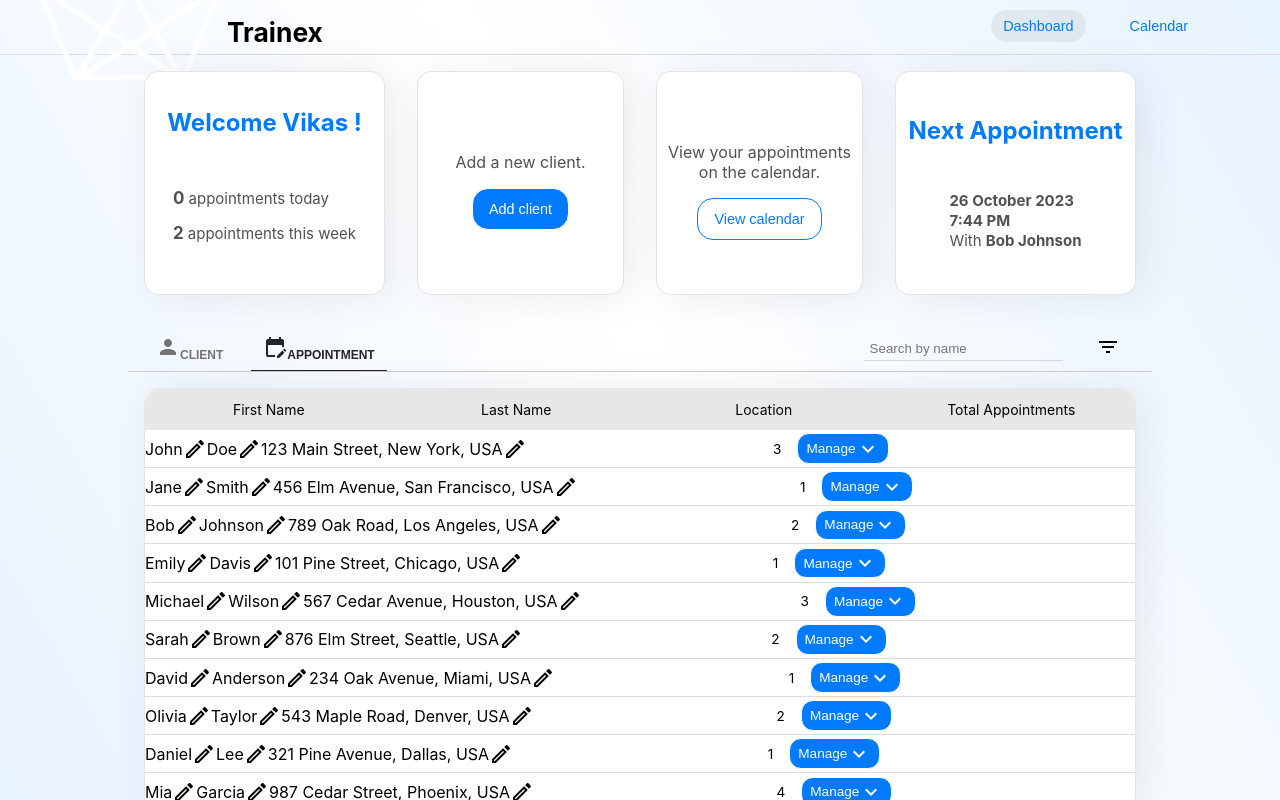
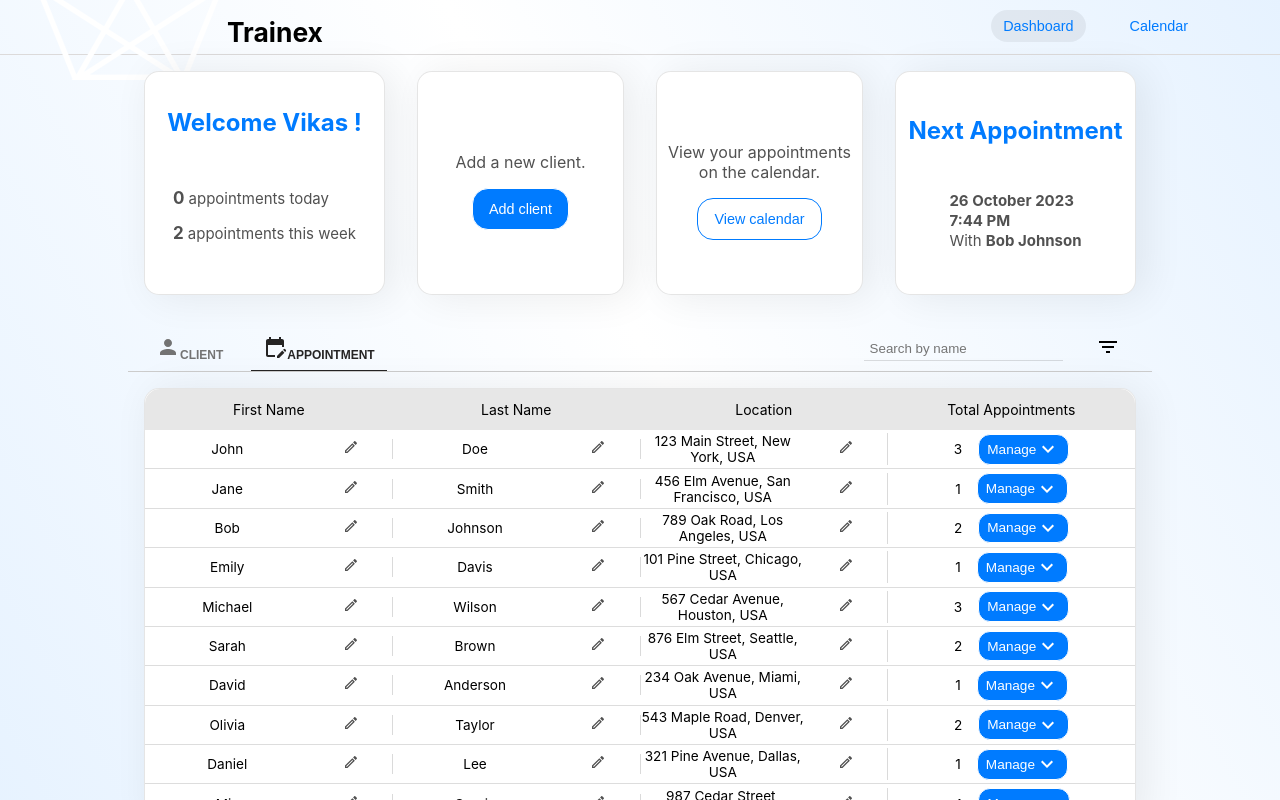
Before and after one commit to Vikas10102001/Trainex, a React (Create React App) app: page / in a window 1280 px wide. Built offline with nearby package versions, Linux system fonts and the light colour scheme.

Commit message:
updated element for style

```diff
--- a/src/components/shared/component/EditableField.jsx
+++ b/src/components/shared/component/EditableField.jsx
@@ -43,6 +43,7 @@ export default function EditableField({
       error = validateAppointmentDataOnUpdate({ id, updates });
       if (error) dispatch(setAlert({ type: "error", message: error }));
       else
+      {
         dispatch(
           updateAppointment({
             id,
@@ -55,6 +56,7 @@ export default function EditableField({
           message: "Appointment updated successfully",
         })
       );
+      }
     }
   };
   const handleOnChange = (e) => {
@@ -89,7 +91,8 @@ export default function EditableField({
     }
   };
   return (
-    <>
+    <div className="editable-field">
+      <div className="field">
         {editMode ? (
           <input
             type={type}
@@ -104,14 +107,28 @@ export default function EditableField({
             onKeyDown={handleKeyPress}
           />
         ) : (
-        fieldValue
+          <span>{fieldValue}</span>
         )}
+        <div className="button">
           {editMode ? (
-        <CheckCircleOutline onClick={handleOnSave} />
+            <CheckCircleOutline
+              onClick={handleOnSave}
+              style={{ fontSize: "16", color: "#515151", cursor: "pointer" }}
+            />
           ) : (
-        <EditOutlined onClick={handleEdit} />
+            <EditOutlined
+              onClick={handleEdit}
+              fontSize="12"
+              color="#515151"
+              style={{ fontSize: "16", color: "#515151", cursor: "pointer" }}
+            />
           )}
-      {fieldError && <p>{fieldError}</p>}
-    </>
+        </div>
+      </div>
+      <div className="error">
+        {" "}
+        {fieldError && <p className="error">{fieldError}</p>}
+      </div>
+    </div>
   );
 }
```
Lines whose indentation alone changed are shown as unchanged.
